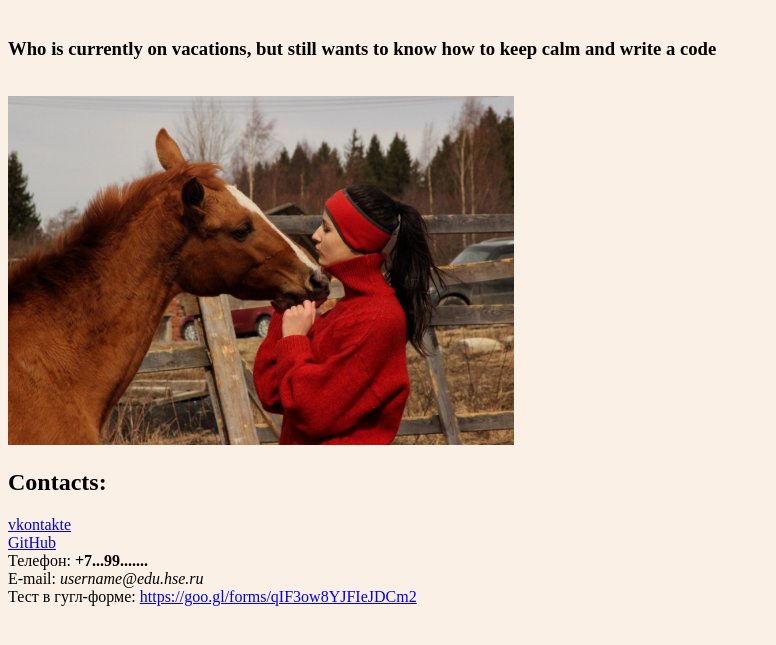
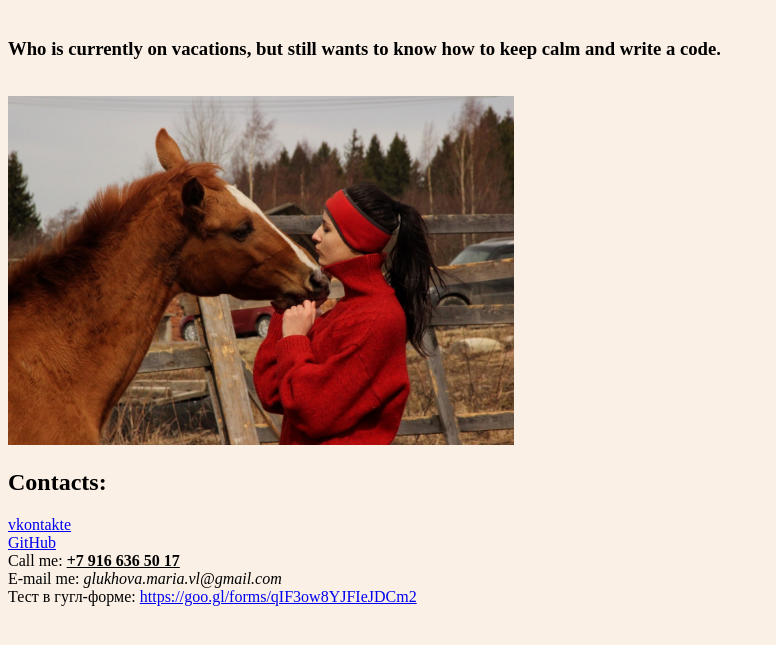
Before and after one commit to MarieGlukhova/MarieGlukhova.github.io, a plain HTML site: page index.html in a window 1280 px wide. Shown: the part 79-724 px from the top of the page, without its empty margins (0-776 px from the left). Drawn offline with Linux system fonts and the light colour scheme.

Commit message:
Update index.html

```diff
--- a/index.html
+++ b/index.html
@@ -7,7 +7,7 @@
     <body bgcolor="#FAF0E6">
       <left><h1>Maria Glukhova</h1></left>
       <br/>
-      <left><h3>Who is currently on vacations, but still wants to know how to keep calm and write a code</h3></left>
+      <left><h3>Who is currently on vacations, but still wants to know how to keep calm and write a code.</h3></left>
       <br/>
       <left><img alt="Here we are with Brigantia" width="40%" src="me1.jpg"></left>
       <br/>
@@ -16,9 +16,9 @@
       <br/>
       <a href=https://github.com/username>GitHub</a>
       <br/>
-      Телефон: <b>+7...99.......</b>
+      Call me: <b><u>+7 916 636 50 17</b></u>
       <br/>
-      E-mail: <i>username@edu.hse.ru</i>
+      E-mail me: <i>glukhova.maria.vl@gmail.com</i>
       <br/>
       Тест в гугл-форме: <a href=https://goo.gl/forms/qIF3ow8YJFIeJDCm2>https://goo.gl/forms/qIF3ow8YJFIeJDCm2</a>
     </body>
```
